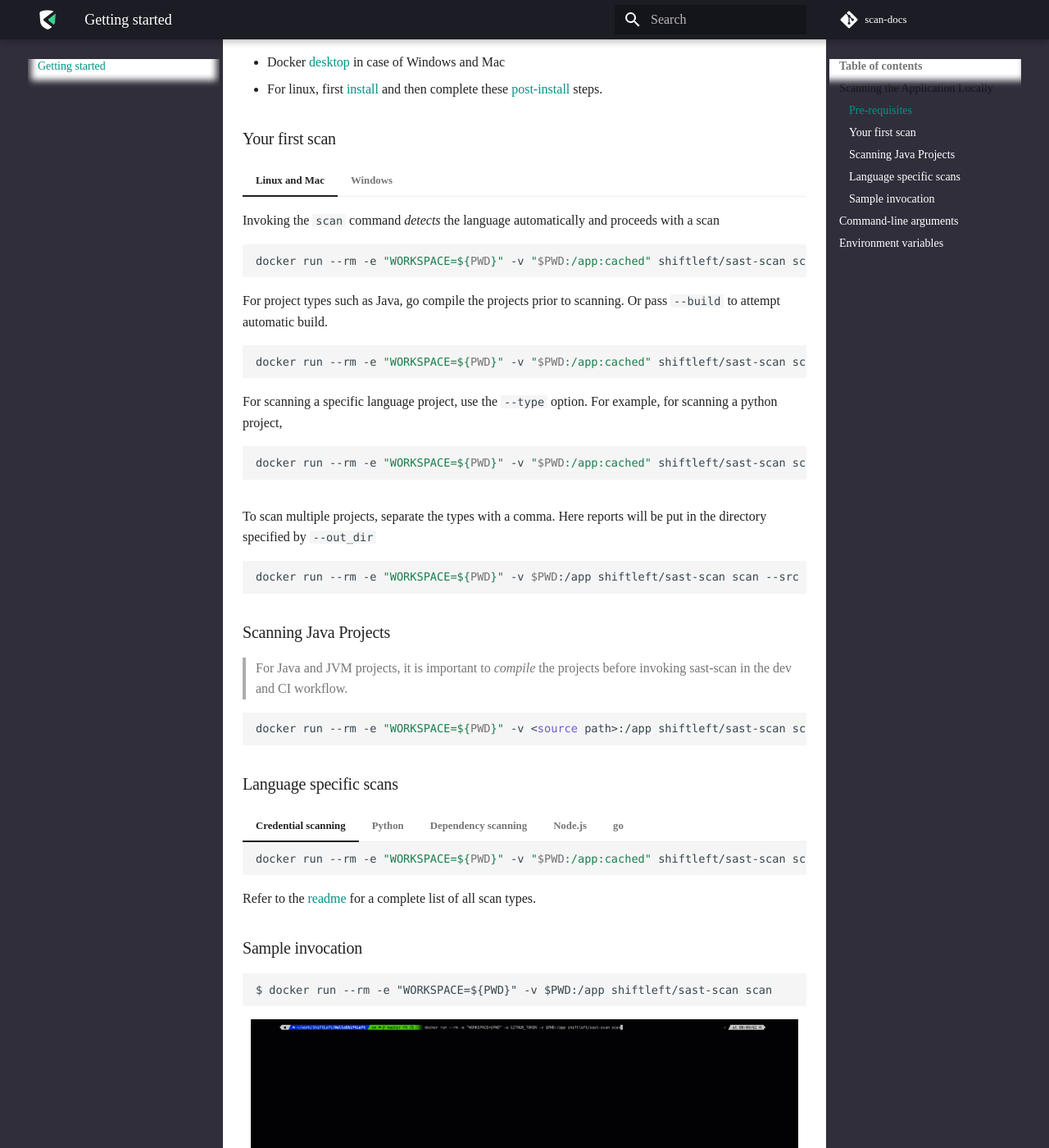
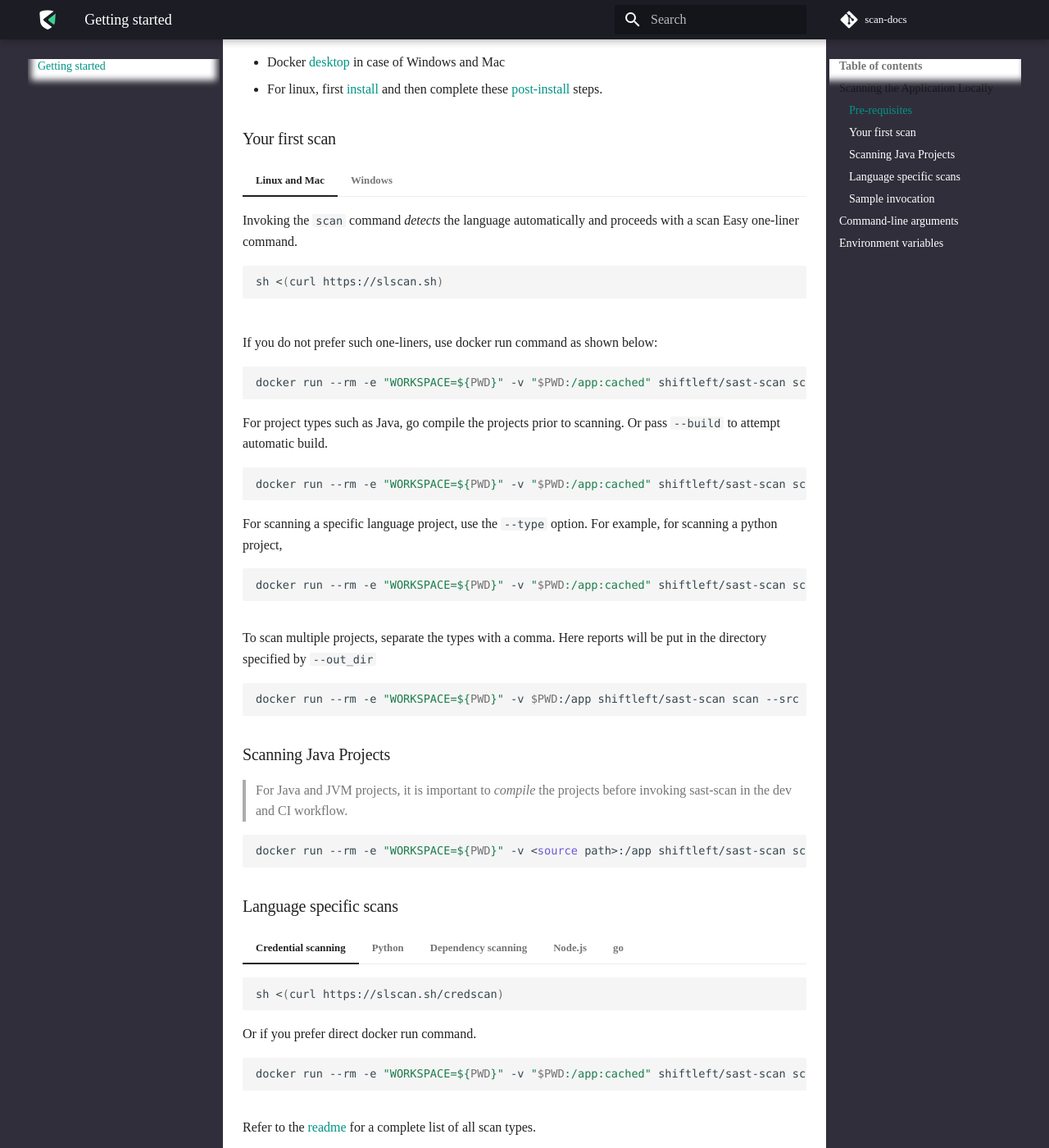
Before and after one commit to ShiftLeftSecurity/scan-docs, an MkDocs documentation site: the page built from docs/getting-started/README.md, in a window 1280 px wide and 1400 px high, scrolled down 353 px. Shown: the whole window at 82% size. Built offline with MkDocs 1.6.1 and Material for MkDocs 9.7.7, drawn with Linux system fonts in a browser that asks for light colours; some web fonts are replaced; comment, search, counter and statistics services are not loaded.

Commit message:
Added one liner commands (#33)

````diff
--- a/docs/getting-started/README.md
+++ b/docs/getting-started/README.md
@@ -13,7 +13,11 @@
 
 === "Linux and Mac"
     Invoking the `scan` command *detects* the language automatically and proceeds with a scan
-
+    Easy one-liner command.
+    ```bash
+    sh <(curl https://slscan.sh)
+    ```
+    <br>If you do not prefer such one-liners, use docker run command as shown below:
     ```bash
     docker run --rm -e "WORKSPACE=${PWD}" -v "$PWD:/app:cached" shiftleft/sast-scan scan
     ```
@@ -75,10 +79,18 @@
 
 === "Credential scanning"
     ```bash
+    sh <(curl https://slscan.sh/credscan)
+    ```
+    Or if you prefer direct docker run command.
+    ```bash
     docker run --rm -e "WORKSPACE=${PWD}" -v "$PWD:/app:cached" shiftleft/sast-scan scan --src /app --type credscan
     ```
 
 === "Python"
+    ```bash
+    sh <(curl https://slscan.sh/python)
+    ```
+    Or if you prefer direct docker run command.
     ```bash
     docker run --rm -e "WORKSPACE=${PWD}" -v "$PWD:/app:cached" shiftleft/sast-scan scan --src /app --type python
     ```
@@ -86,7 +98,11 @@
 === "Dependency scanning"
     To perform dependency scanning, create a personal access token with `read:packages` scope from settings -> developer settings on github.
     ![Reports](../integrations/img/github_token.png)
-    Then pass this value as `GITHUB_TOKEN` as shown.
+    Set this value as an environment variable called `GITHUB_TOKEN` and pass this value as shown.
+    ```bash
+    sh <(curl https://slscan.sh/depscan)
+    ```
+    Or if you prefer direct docker run command.
     ```bash
     docker run --rm -e "WORKSPACE=${PWD}" -e "GITHUB_TOKEN=${GITHUB_TOKEN}" -v "$PWD:/app:cached" shiftleft/sast-scan scan --src /app --type depscan
     ```
````
Also changed, not shown: docs/index.md (+10 -2 lines).
